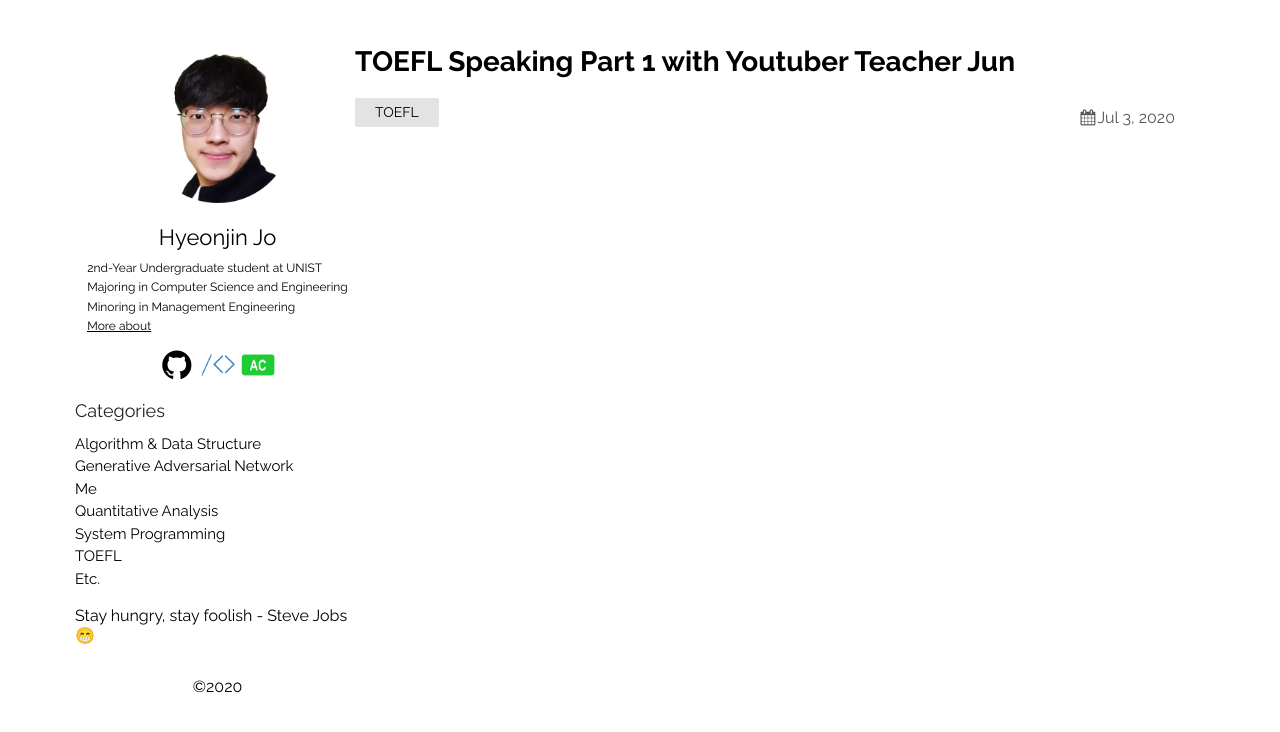
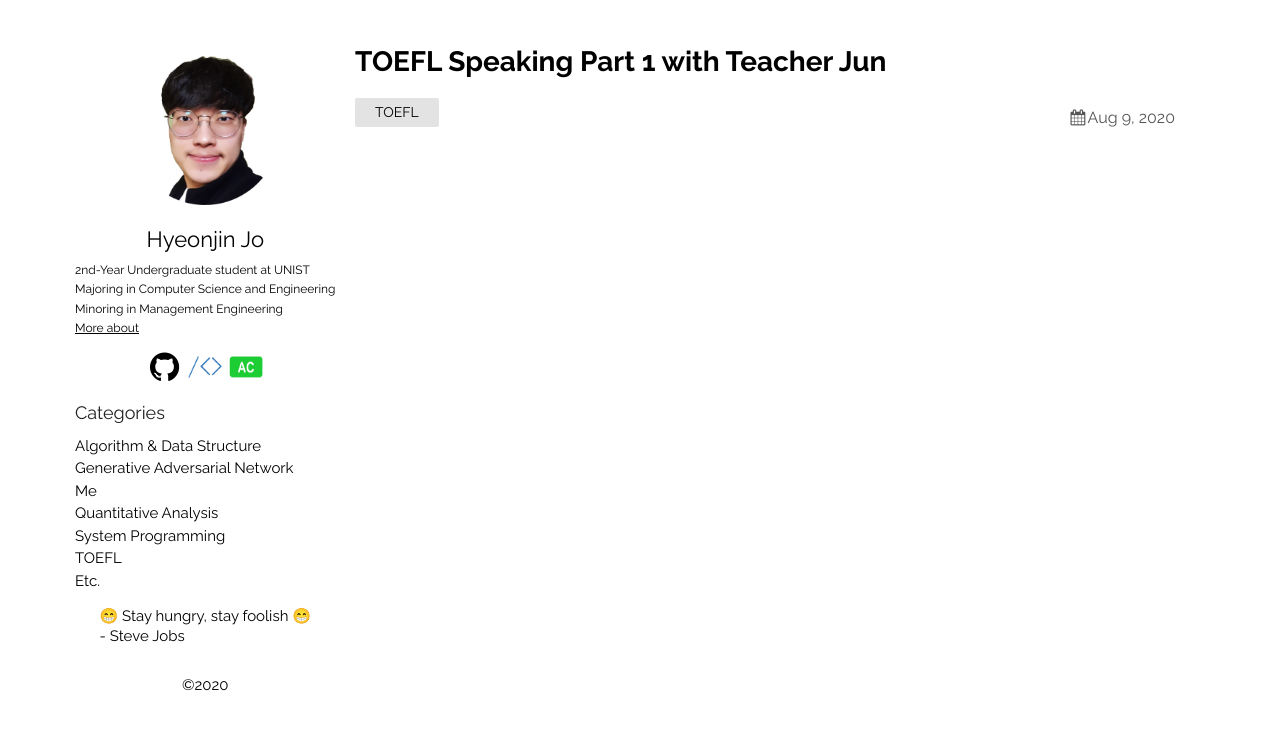
Before and after one commit to thinkin9/thinkin9.github.io, a Jekyll site: the page built from _posts/2020-08-09-TOEFL-Speaking-Part-1.markdown, in a window 1280 px wide. Shown: the top 732 px of the page. Built offline with Jekyll 4.4.1, drawn with Linux system fonts in a browser that asks for light colours.

Commit message:
20200809

```diff
--- a/_layouts/default.html
+++ b/_layouts/default.html
@@ -116,8 +116,8 @@
           </nav>
         {%- endif -%}
       -->
-      <p>Stay hungry, stay foolish - Steve Jobs &#128513;</p>
-      <p>&copy;{{ "now" | date: "%Y" }}</p>
+      <p style="font-size: 15px;">&#128513; Stay hungry, stay foolish &#128513;<br>- Steve Jobs</p>
+      <p style="font-size: 15px;">&copy;{{ "now" | date: "%Y" }}</p>
     </section>
     <section class="content">
       {{ content }}
--- a/_posts/2020-08-09-TOEFL-Speaking-Part-1.markdown
+++ b/_posts/2020-08-09-TOEFL-Speaking-Part-1.markdown
@@ -1,6 +1,6 @@
 ---
 layout: post
-title:  "TOEFL Speaking Part 1 with Youtuber Teacher Jun"
-date:   2020-07-03 21:04:47 +0900
+title:  "TOEFL Speaking Part 1 with Teacher Jun"
+date:   2020-08-09 11:30:33 +0900
 categories: TOEFL
 ---
```
